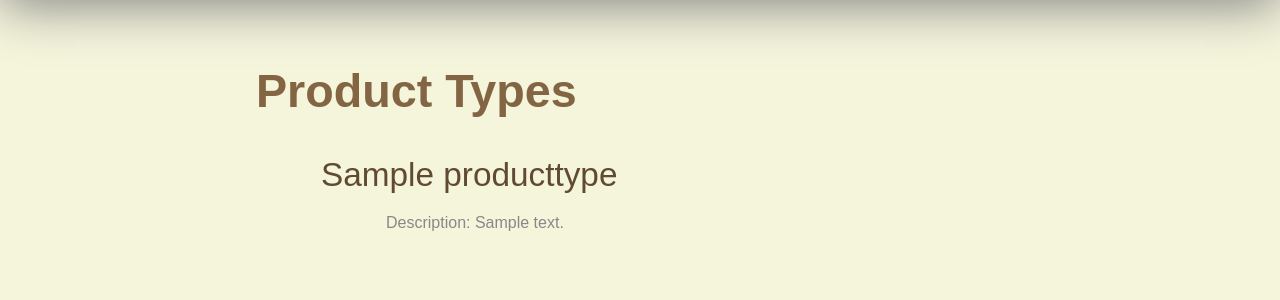
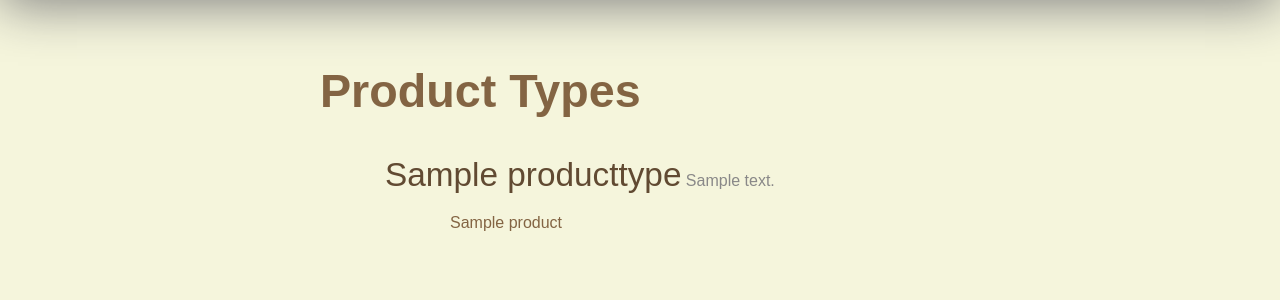
Before and after one commit to AdrMrcs/hobbysite-E-1, a Django app: page /merchstore/items in a window 1280 px wide. Shown: the part 196-496 px from the top of the page. Run offline with Django 5.2, Linux system fonts and the light colour scheme; tables that the repository leaves empty hold one stand-in row (values such as "Sample post").

Commit message:
updated templates and models

```diff
--- a/merchstore/models.py
+++ b/merchstore/models.py
@@ -9,9 +9,6 @@ class ProductType (models.Model):
 
     def __str__ (self):
         return self.name
-
-    def get_absolute_url(self):
-        return reverse('merchstore:product-detail', args=[self.pk])
 
     class Meta:
         ordering = ['name', ]
@@ -31,5 +28,8 @@ class Product (models.Model):
     def _str__ (self):
         return self.name
 
+    def get_absolute_url(self):
+        return reverse('merchstore:product-detail', args=[self.pk])
+
     class Meta:
         ordering = ['name', ]
--- a/merchstore/views.py
+++ b/merchstore/views.py
@@ -3,7 +3,7 @@ from django.http import HttpResponse
 from django.views.generic.list import ListView
 from django.views.generic.detail import DetailView
 
-from .models import ProductType
+from .models import ProductType, Product
 
 # Create your views here.
 
@@ -12,5 +12,5 @@ class ProductListView (ListView):
     template_name = 'product_list.html'
 
 class ProductDetailView (DetailView):
-    model = ProductType
+    model = Product
     template_name = 'product_detail.html'
--- a/templates/product_list.html
+++ b/templates/product_list.html
@@ -15,7 +15,7 @@
         box-shadow: 0px 5px 50px #808080;
         }
         .content {
-        width: 60%;
+        width: 50%;
         padding-top: 25px;
         margin: auto;
         color: #836443;
@@ -69,11 +69,13 @@
         <h2>Product Types</h2>
         <ul>
             {% for type in object_list %}
-                <li><a href="{{type.get_absolute_url}}" class="productname">{{type.name}}</a>
+                <li><span class="productname">{{type.name}}</span> {{type.description}}
                     <ul>
-                        <li>
-                            Description: {{type.description}}
-                        </li>
+                        {% for product in type.products.all %}
+                            <li>
+                                <a href="{{product.get_absolute_url}}">{{product.name}}</a>
+                            </li>
+                        {% endfor %}
                     </ul>
                 </li>
             {% endfor %}
```
Also changed, not shown: templates/product_detail.html (+10 -13 lines).
